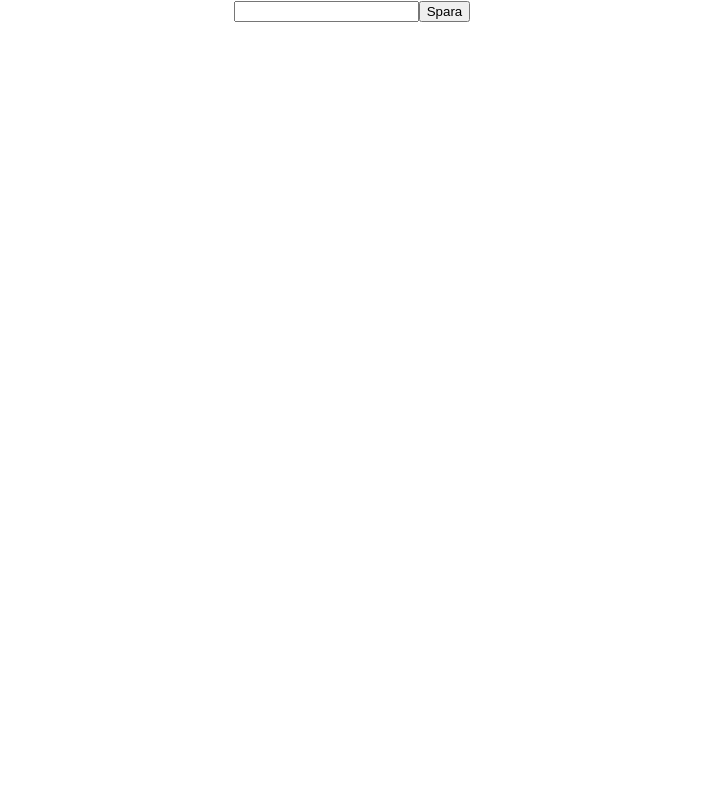
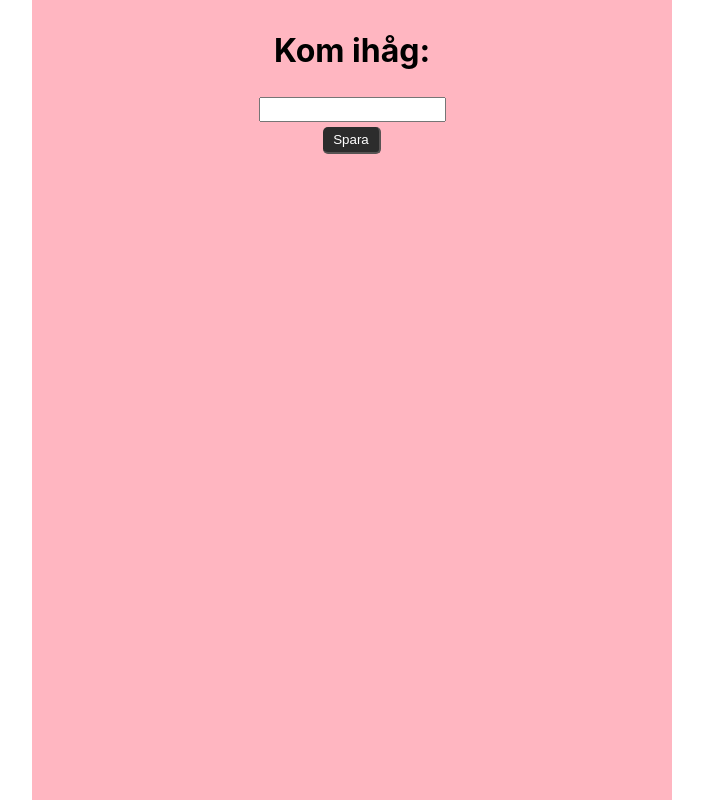
Before and after one commit to tovehydmark/react-todo, a React (Create React App) app: page / in a window 1280 px wide. Shown: the whole page, without its empty margins (288-991 px from the left). Built offline with nearby package versions, Linux system fonts and the light colour scheme.

Commit message:
styled components

```diff
--- a/src/App.css
+++ b/src/App.css
@@ -1,38 +1,7 @@
 .App {
   text-align: center;
+  width: 50%;
+  height: 100vh;
+  background-color: lightpink;
+  margin: 0 auto;
 }
-
-.App-logo {
-  height: 40vmin;
-  pointer-events: none;
-}
-
-@media (prefers-reduced-motion: no-preference) {
-  .App-logo {
-    animation: App-logo-spin infinite 20s linear;
-  }
-}
-
-.App-header {
-  background-color: #282c34;
-  min-height: 100vh;
-  display: flex;
-  flex-direction: column;
-  align-items: center;
-  justify-content: center;
-  font-size: calc(10px + 2vmin);
-  color: white;
-}
-
-.App-link {
-  color: #61dafb;
-}
-
-@keyframes App-logo-spin {
-  from {
-    transform: rotate(0deg);
-  }
-  to {
-    transform: rotate(360deg);
-  }
-}
--- a/src/components/AddTodo.tsx
+++ b/src/components/AddTodo.tsx
@@ -1,5 +1,8 @@
 import { ChangeEvent, useState } from "react";
 import { Todo } from "../models/Todo";
+import { Button } from "../styled-components/Button";
+import { Div } from "../styled-components/Div";
+import { Input } from "../styled-components/Input";
 
 interface IAddProps {
   addTodoFromChild(todo: Todo): void;
@@ -19,13 +22,14 @@ export function AddTodo(props: IAddProps) {
   }
   return (
     <>
-      <div>
-        <input type="text" value={todoText} onChange={handleChange} />
-
-        <button type="button" onClick={addNewTodo}>
+      <Div>
+        <h1>Kom ihåg:</h1>
+        <Input type="text" value={todoText} onChange={handleChange} />
+        <br />
+        <Button type="button" onClick={addNewTodo}>
           Spara
-        </button>
-      </div>
+        </Button>
+      </Div>
     </>
   );
 }
--- a/src/components/PrintTodo.tsx
+++ b/src/components/PrintTodo.tsx
@@ -1,4 +1,5 @@
 import { Todo } from "../models/Todo";
+import { Div } from "../styled-components/Div";
 import { Ul } from "../styled-components/Ul";
 
 interface ITodoProps {
@@ -18,9 +19,11 @@ export function PrintTodo(props: ITodoProps) {
 
   return (
     <>
+      <Div>
         {props.todo.done ? (
           <Ul>
             <li onClick={taskIsDoneClick}>{props.todo.todo}</li>
+
             <button onClick={deleteTaskClick}>x</button>
           </Ul>
         ) : (
@@ -29,6 +32,7 @@ export function PrintTodo(props: ITodoProps) {
             <button onClick={deleteTaskClick}>x</button>
           </ul>
         )}
+      </Div>
     </>
   );
 }
--- /dev/null
+++ b/src/styled-components/Button.tsx
@@ -0,0 +1,16 @@
+import styled from "styled-components";
+
+export const Button = styled.button`
+  background-color: #2c2c2c;
+  color: white;
+  padding: 5px 10px;
+  border-right: 2px solid #575353;
+  border-bottom: 2px solid #575353;
+  border-top: #403b3b;
+  border-left: #403b3b;
+  border-radius: 5px;
+  :hover {
+    cursor: pointer;
+    background-color: #242222;
+  }
+`;
--- /dev/null
+++ b/src/styled-components/Div.tsx
@@ -0,0 +1,15 @@
+import styled from "styled-components";
+
+export const Div = styled.div`
+  width: 50%;
+  margin: 0 auto;
+  padding: 10px;
+  ul {
+    margin: 0;
+    list-style: none;
+    padding: 0;
+  }
+  input {
+    margin: 5px;
+  }
+`;
--- /dev/null
+++ b/src/styled-components/Input.tsx
@@ -0,0 +1,9 @@
+import styled from "styled-components";
+
+export const Input = styled.input`
+  padding: 3px;
+  :focus-visible {
+    border: 2px solid red;
+    outline: red;
+  }
+`;
```
Lines whose indentation alone changed are shown as unchanged.
